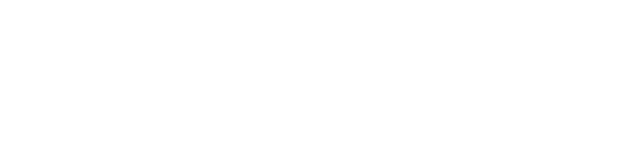
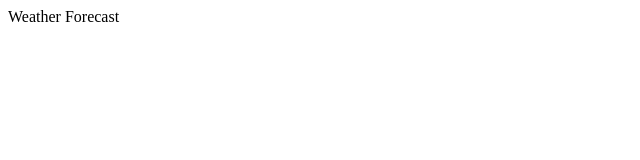
Before and after one commit to emmettrr/Weather-App, a plain HTML site: page index.html in a window 1280 px wide. Shown: the whole page, without its empty margins (0-640 px from the left). Drawn offline with nearby package versions, Linux system fonts and the light colour scheme.

Commit message:
added header

```diff
--- a/index.html
+++ b/index.html
@@ -7,7 +7,7 @@
     <title>Weather App</title>
 </head>
 <header>
-
+    <header id="gradient" class="display-3">Weather Forecast</header>
 </header>
 <body>
 
```
